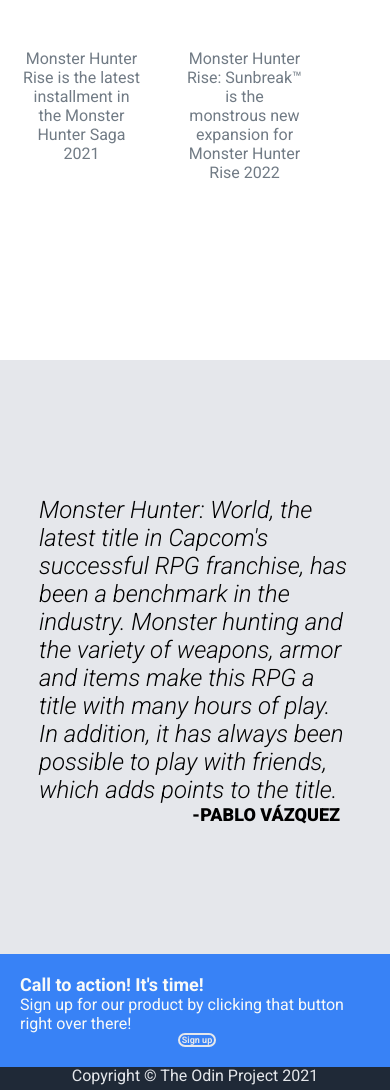
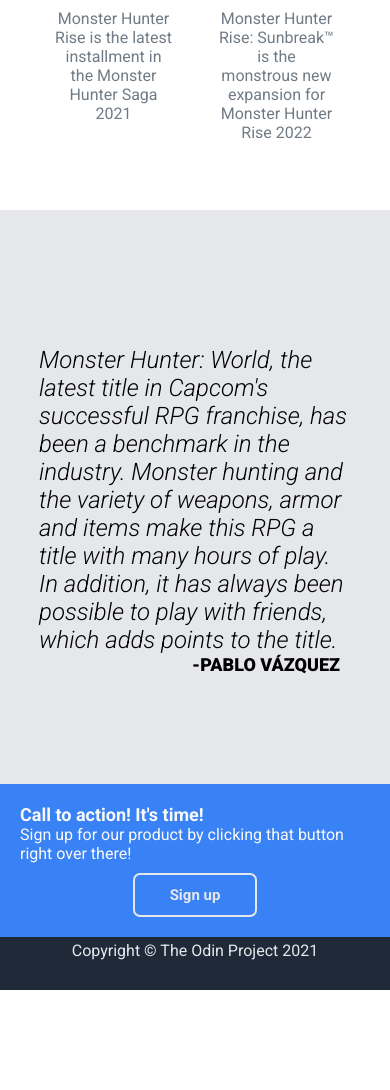
Before and after one commit to Eltorretaz/Tarea_8sep23_html-css, a plain HTML site: page index.html in a window 390 px wide. Shown: the part 1491-2581 px from the top of the page. After the commit the page ends 2481 px from the top, so only its background shows below. Drawn offline with Linux system fonts and the light colour scheme.

Commit message:
mobile version 3

```diff
--- a/styles.css
+++ b/styles.css
@@ -412,7 +412,7 @@
 /* header section 2 */
 
 .section_2 {
-    height: 1000px;
+    height: 850px;
 }
 
 /* section 2 */
@@ -422,7 +422,6 @@
     display: flex;
     flex-direction: column;
     align-items: center;
-    margin: 20px auto;
     width: 100%;
 }
 
@@ -430,13 +429,15 @@
     display: flex;
     flex-direction: row;
     width: 100%;
+    justify-content: center;
 }
 
 .img_2 {
     display: flex;
     flex-direction: row;
-    margin-top: 50px;
+    margin-top: 10px;
     width: 100%;
+    justify-content: center;
 }
 
 .section_2_img_1 {
@@ -517,15 +518,15 @@
 }
 
 .tarjet_button>a>p {
-    width: 100%;
-    height: 90%;
+    height: 40px;
     margin: 0;
-    font-size: 9px;
+    font-size: 15px;
+    margin-top: 10px;
 }
 /* section 4 */
 
 .footer_text {
-    height: 30px;
+    height: 80px;
 }
 
 }
```
